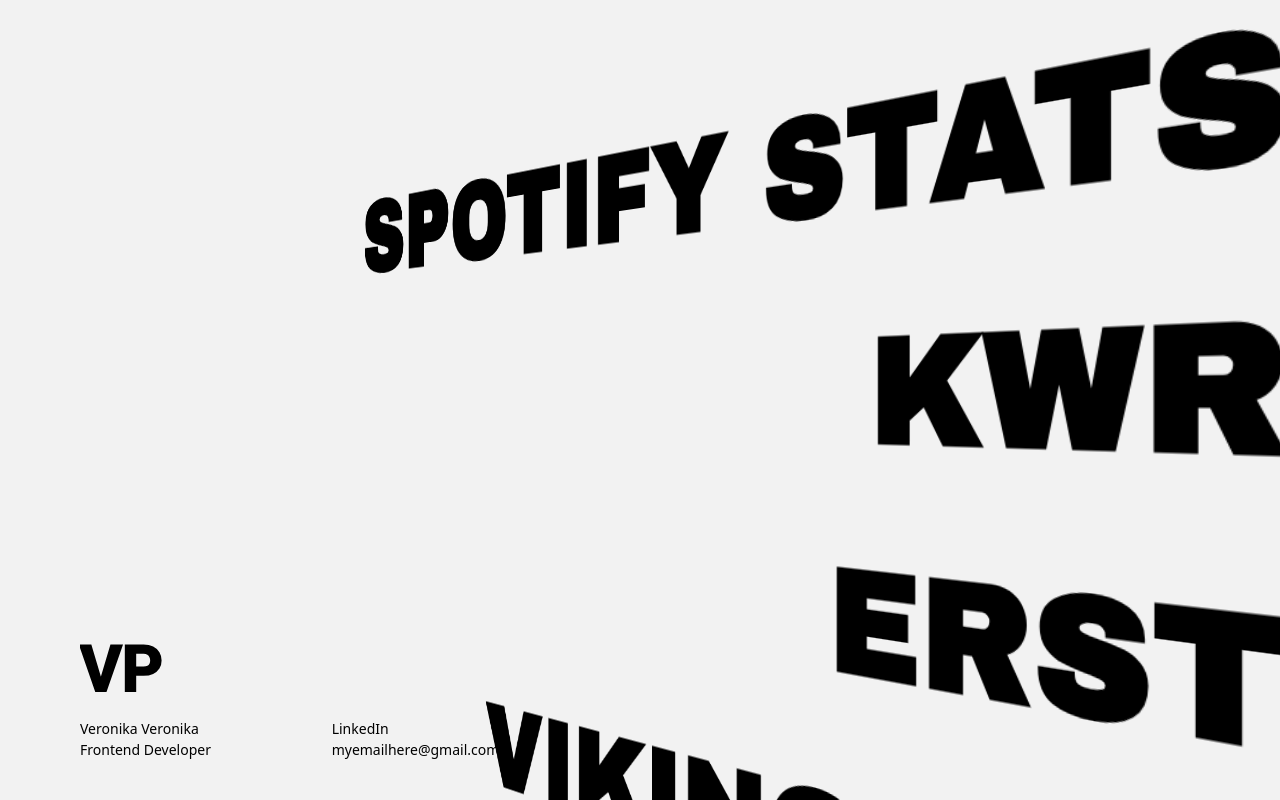
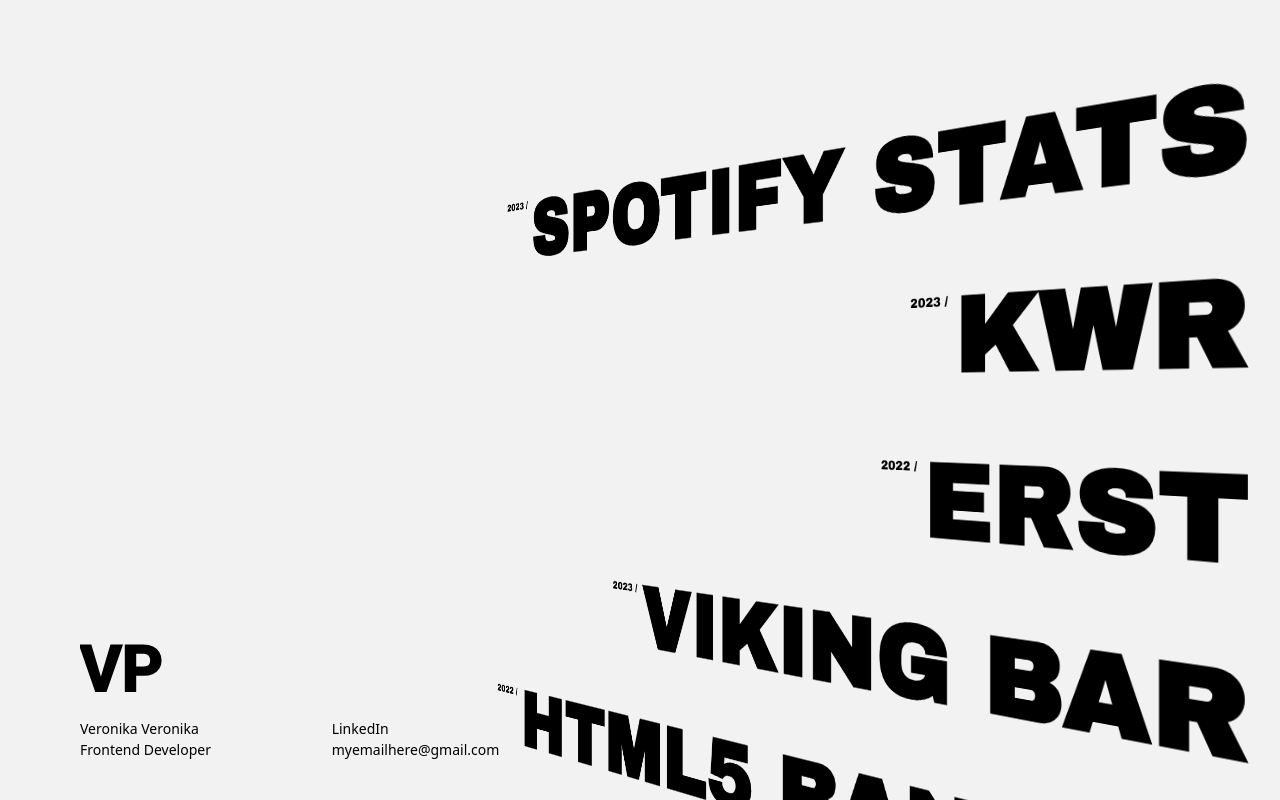
Before and after one commit to veronikapetersen/vp-pf, a Next.js app: page / in a window 1280 px wide. Built offline with nearby package versions, Linux system fonts and the light colour scheme.

Commit message:
menu component responsive

```diff
--- a/src/components/Menu/Menu.js
+++ b/src/components/Menu/Menu.js
@@ -9,22 +9,22 @@
 
 export default function Menu() {
 
-    const menulinksRef = useRef(null);
+    const listRef = useRef(null);
 
-    // useEffect(() => {
+    useEffect(() => {
 
-    //     const menulinks = menulinksRef.current.children;
-    //     const menulinksArray = Array.from(menulinks);
+        const list = listRef.current.children;
+        const menulinksArray = Array.from(list);
 
-    //     gsap.set(menulinksArray, { opacity: 0, y: '150vh', rotateY: '-90deg' });
-    //     gsap.to(menulinksArray, { y: 0, opacity: 1, rotateY: '-45deg', stagger: 0.1, duration: 2, ease: "power3.inOut", delay: 0.2 });
+        gsap.set(menulinksArray, { opacity: 0, y: '150vh', rotateY: '-90deg' });
+        gsap.to(menulinksArray, { y: 0, opacity: 1, rotateY: '-45deg', stagger: 0.1, duration: 2, ease: "power3.inOut", delay: 0.2 });
 
-    // }, []);
+    }, []);
 
     return (
         <div className={classes['stage-perspective']}>
             <div className={classes.stage}>
-                <ul ref={menulinksRef} className={classes.list}>
+                <ul ref={listRef} className={classes.list}>
                     {ProjectsData.map((project) => (
                         <li key={project.id} className={`${classes.menulinkWrapper} ${archivo_black.className}`}>
                             <Link data-text={project.year + ' /'} href={`/projects/${project.slug}`}>{project.title}</Link>
--- a/src/components/Menu/Menu.module.scss
+++ b/src/components/Menu/Menu.module.scss
@@ -7,8 +7,12 @@
     perspective: 100vw;
 
     .stage {
-        margin: 100px 30px;
+        margin: 120px 30px 120px 10px;
         transform-style: preserve-3d;
+
+        @media (min-width: 768px) {
+            margin: 30px 30px 30px 10px;
+        }
 
         .list {
             position: relative;
@@ -16,7 +20,6 @@
             text-align: end;
             transform-style: preserve-3d;
             text-transform: uppercase;
-            transform: rotateY(-45deg);
 
             & .menulinkWrapper {
                 display: flex;
@@ -28,7 +31,11 @@
                 margin: 6px 0;
 
                 -webkit-text-stroke: 1px black;
-                font-size: 3rem;
+                font-size: 2.5rem;
+
+                position: relative;
+                transform: rotateY(-45deg);
+                opacity: 0;
 
 
                 @media (min-width: 576px) {
@@ -38,6 +45,7 @@
 
                 @media (min-width: 768px) {
                     font-size: 5rem;
+                    transform-origin: right center;
                 }
 
                 @media (min-width: 992px) {
@@ -54,23 +62,50 @@
                     font-size: 9rem;
                 }
 
-                // &:hover {
-                //     transform: rotateY(-20deg) translateZ(0) scale(1) !important;
-                //     color: transparent;
-                // }
+                @media (hover:hover) and (min-width: 768px) {
+                    &:hover {
+                        transform: rotateY(-20deg) translateZ(0) scale(1) !important;
+                        color: transparent;
+                    }
+                }
 
-                // a::before {
-                //     content: attr(data-text);
-                //     position: relative;
-                //     top: -90px;
-                //     right: 10px;
-                //     font-size: 16px;
-                //     color: black !important;
-                //     pointer-events: none;
-                //     transition: none;
-                //     -webkit-text-stroke: transparent;
-                //     font-weight: normal;
-                // }
+                a::before {
+                    content: attr(data-text);
+                    position: relative;
+                    color: black !important;
+                    pointer-events: none;
+                    transition: none;
+                    -webkit-text-stroke: transparent;
+                    font-weight: normal;
+                    right: 10px;
+
+                    top: -20px;
+                    font-size: 12px;
+
+                    @media (min-width: 576px) {
+                        font-size: 12px;
+                        top: -28px;
+                    }
+
+                    @media (min-width: 768px) {
+                        font-size: 14px;
+                        top: -44px;
+                    }
+
+                    @media (min-width: 992px) {
+                        top: -62px;
+                    }
+
+                    @media (min-width: 1200px) {
+                        font-size: 16px;
+                        top: -78px;
+                    }
+
+                    @media (min-width: 1400px) {
+                        top: -88px;
+                    }
+
+                }
             }
         }
     }
--- a/src/components/Menu/wipmenu.module.scss
+++ /dev/null
@@ -1,137 +0,0 @@
-.stage-perspective {
-    height: 100vh;
-    overflow-x: hidden;
-    overflow-y: auto;
-    position: relative;
-    perspective: 100vw;
-    width: 100%;
-    padding-right: 80px;
-
-    .stage {
-        // position: relative;
-        transform-style: preserve-3d;
-        // perspective: 100vw;
-
-        .list {
-            position: relative;
-            list-style: none;
-            text-align: end;
-            width: 100%;
-            text-transform: uppercase;
-
-            transform-style: preserve-3d;
-            // perspective: 100vw;
-            // transform: rotateY(-45deg);
-            // transform-origin: right center;
-
-
-            & .menulinkWrapper {
-                // position: relative;
-                cursor: pointer;
-                transform-style: preserve-3d;
-                transition: transform 1.5s cubic-bezier(.075, .82, .165, 1), color 0.3s;
-                // opacity: 0;
-                // opacity: 1;
-
-                transform-origin: right center;
-                will-change: transform;
-                margin: 6px 0;
-
-                -webkit-text-stroke: 1px black;
-                font-size: 3rem;
-
-
-                @media (min-width: 576px) {
-                    -webkit-text-stroke: 2px black;
-                    font-size: 3.5rem;
-                }
-
-                @media (min-width: 768px) {
-                    font-size: 5rem;
-                }
-
-                @media (min-width: 992px) {
-                    -webkit-text-stroke: 3px black;
-                    font-size: 6.5rem;
-                }
-
-                @media (min-width: 1200px) {
-                    font-size: 8rem;
-                    -webkit-text-stroke: 3px black;
-                }
-
-                @media (min-width: 1400px) {
-                    font-size: 9rem;
-                }
-
-                // @media (hover) {
-
-                //     &:hover {
-                //         transform: rotateY(-20deg) scale(1) !important;
-                //         color: transparent;
-                //     }
-                // }
-
-                // a::before {
-                // // &::before {
-                //     content: attr(data-text);
-                //     position: relative;
-                //     top: -30px;
-                //     right: 10px;
-                //     font-size: 12px;
-                //     color: black !important;
-                //     pointer-events: none;
-                //     transition: none;
-                //     -webkit-text-stroke: transparent;
-                //     font-weight: normal;
-
-
-                //     @media (min-width: 576px) {
-                //         top: -35px;
-                //     }
-
-                //     @media (min-width: 768px) {
-                //         top: -50px;
-                //         font-size: 14px;
-                //     }
-
-                //     @media (min-width: 992px) {
-                //         top: -70px;
-                //         font-size: 16px;
-                //     }
-
-                //     @media (min-width: 1200px) {
-                //         top: -90px;
-                //     }
-
-                //     @media (min-width: 1400px) {}
-                // }
-
-                // display: flex;
-                // justify-content: flex-end;
-                // perspective: 100vw;
-                // perspective-origin: 170%;
-                // transform-origin: right;
-                // transform: rotateY(-20deg) !important;
-
-                .link {
-                    // margin-right: 50px;
-                    border: 1px solid lightgray;
-                }
-
-            }
-        }
-    }
-}
-
-
-
-@media (min-width: 576px) {}
-
-@media (min-width: 768px) {}
-
-@media (min-width: 992px) {}
-
-@media (min-width: 1200px) {}
-
-@media (min-width: 1400px) {}
```
